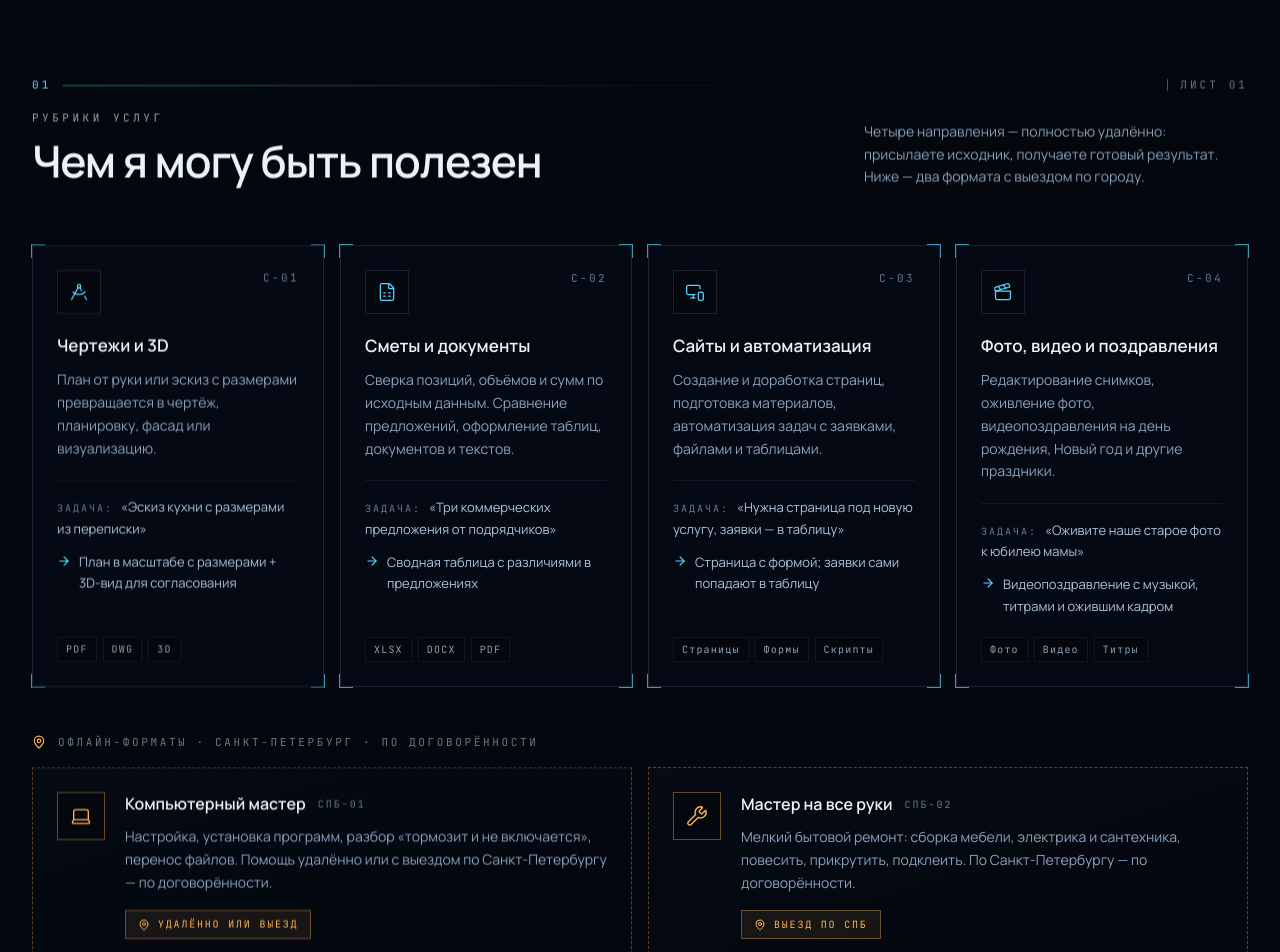
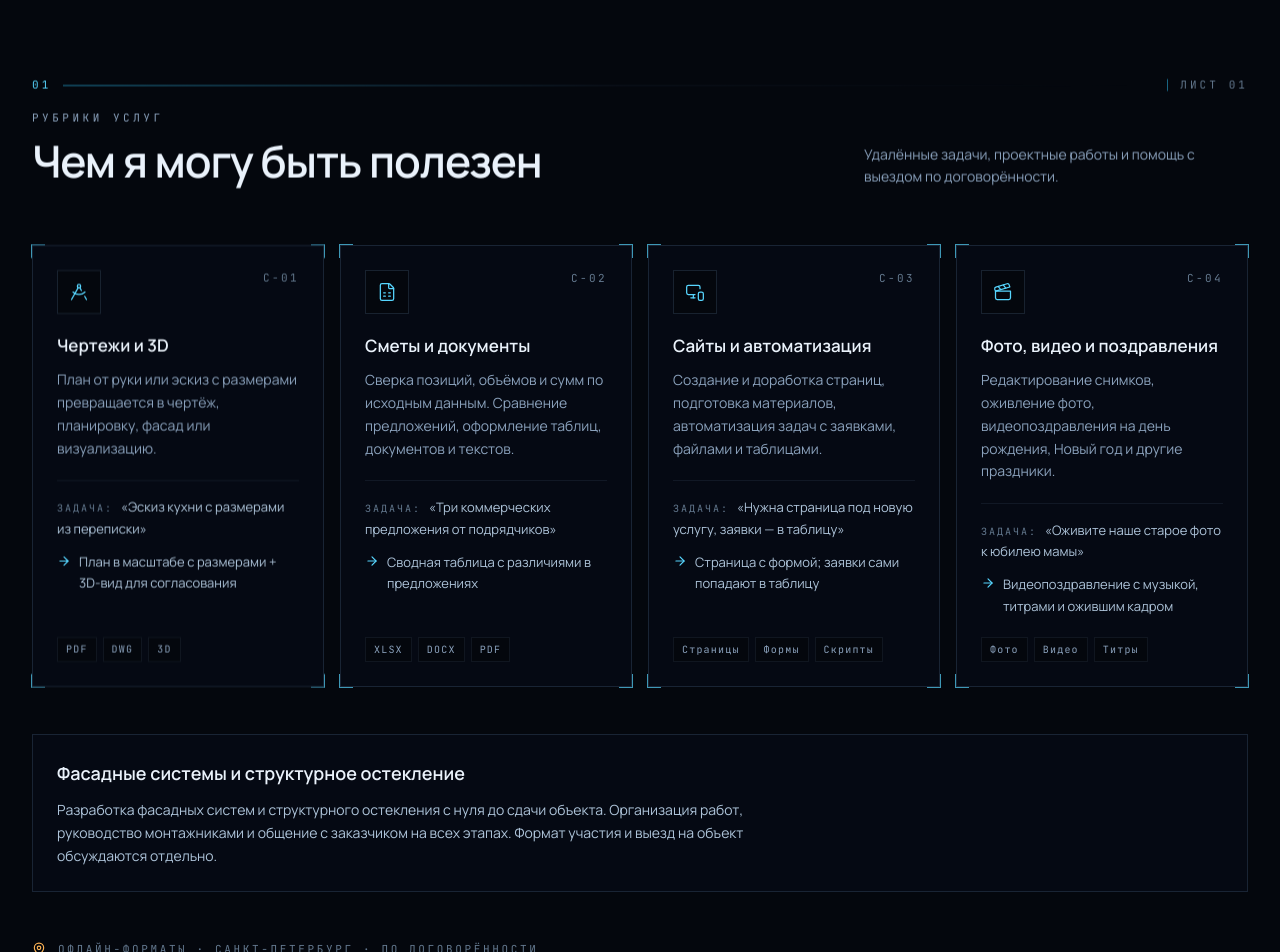
Before and after one commit to WaDIM0041/specialist-na-chas, a React (Vite) app: page / in a window 1280 px wide. Shown: the part 880-1832 px from the top of the page. Built offline with nearby package versions, Linux system fonts and the light colour scheme; a web font is replaced by a local one.

Commit message:
Add facade systems services

```diff
--- a/src/components/Services.tsx
+++ b/src/components/Services.tsx
@@ -75,7 +75,7 @@ export default function Services() {
           index="01"
           kicker="Рубрики услуг"
           title="Чем я могу быть полезен"
-          note="Четыре направления — полностью удалённо: присылаете исходник, получаете готовый результат. Ниже — два формата с выездом по городу."
+          note="Удалённые задачи, проектные работы и помощь с выездом по договорённости."
         />
 
         {/* четыре удалённые карточки */}
@@ -119,6 +119,17 @@ export default function Services() {
           ))}
         </ul>
 
+        <Reveal delay={120} className="mt-10 md:mt-12">
+          <article className="border border-line bg-ink-900/60 p-5 lg:p-6">
+            <h3 className="font-display text-lg font-semibold text-paper">Фасадные системы и структурное остекление</h3>
+            <p className="mt-3 max-w-3xl text-sm leading-relaxed text-fog-300">
+              Разработка фасадных систем и структурного остекления с нуля до сдачи объекта.
+              Организация работ, руководство монтажниками и общение с заказчиком на всех этапах.
+              Формат участия и выезд на объект обсуждаются отдельно.
+            </p>
+          </article>
+        </Reveal>
+
         {/* два формата с выездом */}
         <Reveal delay={120} className="mt-10 md:mt-12">
           <div className="mb-4 flex items-center gap-3 font-mono text-[11px] uppercase tracking-[0.24em] text-fog-500">
```
